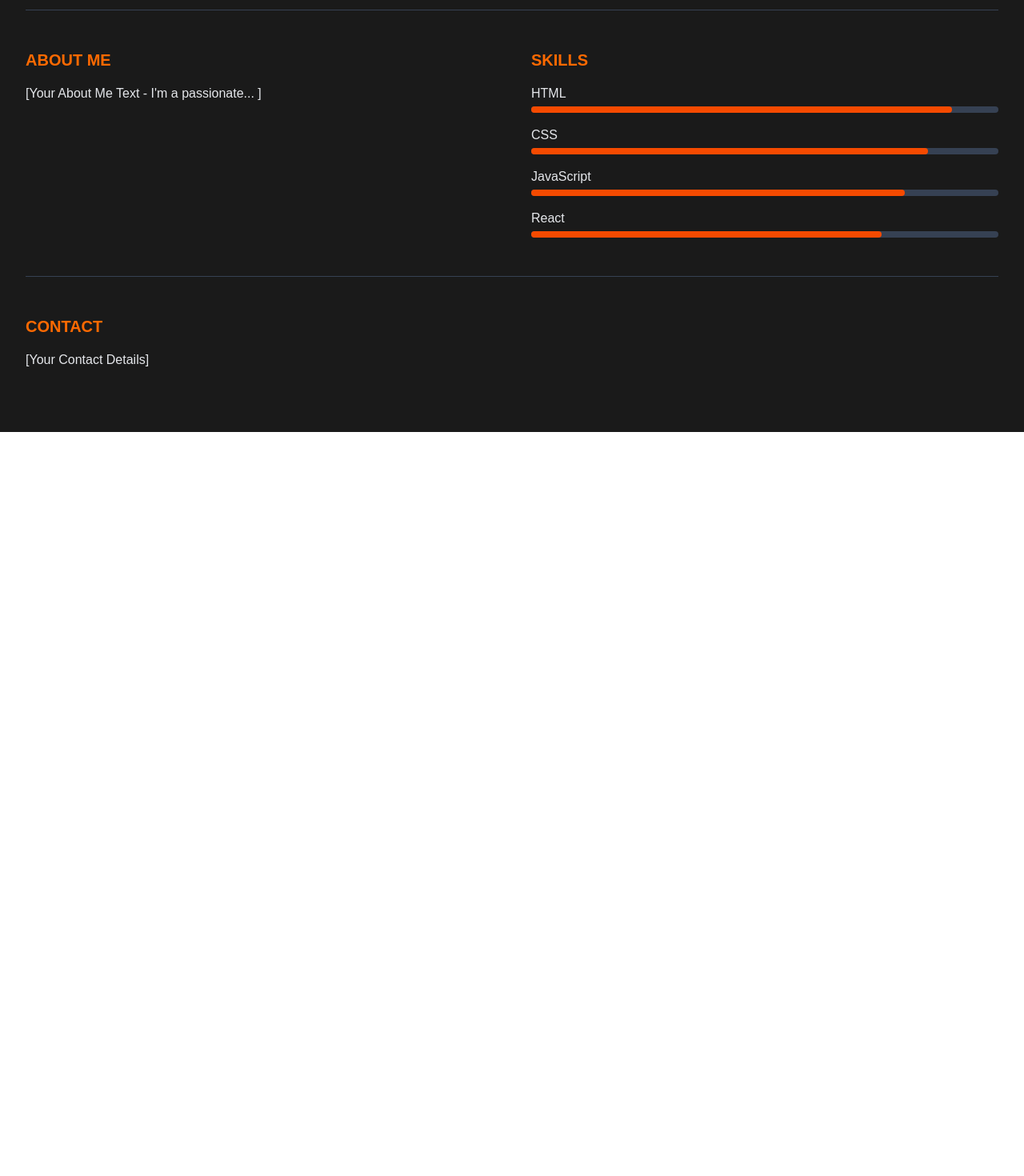
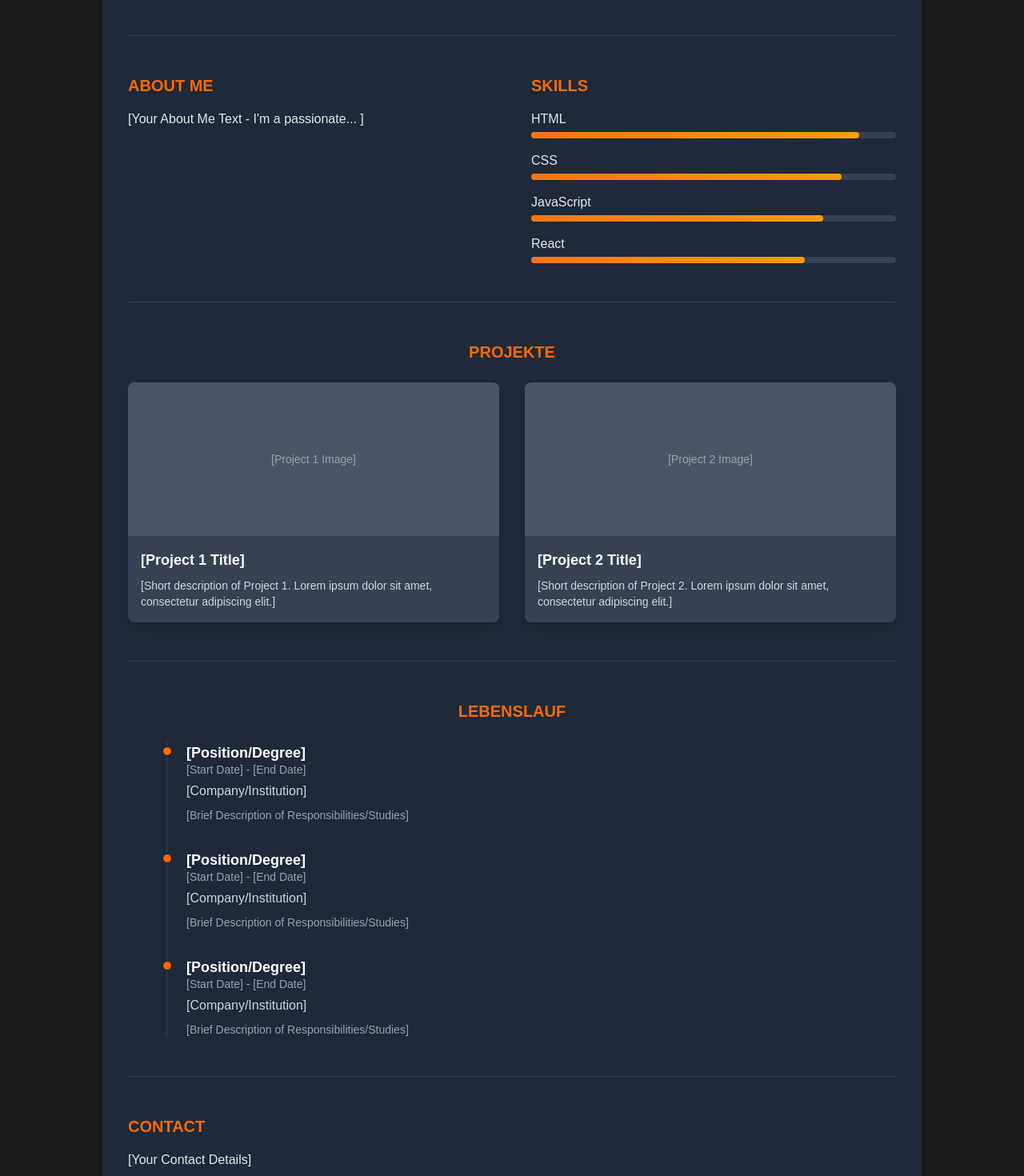
Before and after one commit to henri-7788/personalpage, a Next.js app: page / in a window 1280 px wide. Shown: the part 260-1730 px from the top of the page at 80% size. Before the commit the page ends 800 px from the top, so only its background shows below. Built offline with nearby package versions, Linux system fonts and the light colour scheme.

Commit message:
Refactor homepage layout and enhance visibility features: added multiple useInView hooks for improved section visibility, created dynamic refs for skills, projects, and timeline items, and updated styling for a more cohesive design.

```diff
--- a/src/app/page.tsx
+++ b/src/app/page.tsx
@@ -5,9 +5,18 @@ import { useEffect } from 'react';
 import Image from "next/image";
 
 export default function Home() {
-  // Use the useInView hook for relevant sections if desired, or remove if not needed for this template
-  // Keeping the hooks for now, but the usage below will change significantly
+  // Use the useInView hook for relevant sections and elements
   const { ref: topRef, inView: topInView } = useInView({
+    triggerOnce: true,
+    threshold: 0.1,
+  });
+
+  const { ref: cvButtonRef, inView: cvButtonInView } = useInView({
+    triggerOnce: true,
+    threshold: 0.1,
+  });
+
+  const { ref: separator1Ref, inView: separator1InView } = useInView({
     triggerOnce: true,
     threshold: 0.1,
   });
@@ -17,14 +26,57 @@ export default function Home() {
     threshold: 0.1,
   });
 
+  const { ref: separator2Ref, inView: separator2InView } = useInView({
+    triggerOnce: true,
+    threshold: 0.1,
+  });
+
+  const { ref: projectsRef, inView: projectsInView } = useInView({
+    triggerOnce: true,
+    threshold: 0.1,
+  });
+
+  const { ref: separator3Ref, inView: separator3InView } = useInView({
+    triggerOnce: true,
+    threshold: 0.1,
+  });
+
+    const { ref: timelineRef, inView: timelineInView } = useInView({
+    triggerOnce: true,
+    threshold: 0.1,
+  });
+
+    const { ref: separator4Ref, inView: separator4InView } = useInView({
+    triggerOnce: true,
+    threshold: 0.1,
+  });
+
+
   const { ref: contactRef, inView: contactInView } = useInView({
     triggerOnce: true,
     threshold: 0.1,
   });
 
+  // Ref for the entire framed content area
+  const { ref: framedContentRef, inView: framedContentInView } = useInView({
+    triggerOnce: true,
+    threshold: 0.05, // Trigger when 5% of the element is visible
+  });
+
+  // Create refs for each skill item dynamically or individually
+  const skillRefs = Array.from({ length: 4 }).map(() => useInView({ triggerOnce: true, threshold: 0.1 }));
+
+  // Create refs for each project item
+  const projectRefs = Array.from({ length: 2 }).map(() => useInView({ triggerOnce: true, threshold: 0.1 })); // Example: 2 projects
+
+  // Create refs for each timeline item
+  const timelineItemRefs = Array.from({ length: 3 }).map(() => useInView({ triggerOnce: true, threshold: 0.1 })); // Example: 3 timeline items
+
 
   return (
-    <div className="min-h-screen bg-[#1a1a1a] text-gray-200 p-6 sm:p-8">
+    <div className="min-h-screen bg-[#1a1a1a] text-gray-200 p-4 sm:p-8 flex justify-center">
+      {/* Outer container for the framed effect */}
+      <div ref={framedContentRef} className={`transition-all duration-1000 ease-out ${framedContentInView ? 'opacity-100 translate-y-0' : 'opacity-0 translate-y-10'} w-full max-w-screen-lg bg-gray-800 bg-opacity-50 rounded-xl shadow-lg p-6 sm:p-8`}>
         <div className="container mx-auto">
 
           {/* Header Section */}
@@ -34,7 +86,7 @@ export default function Home() {
               <p className="text-orange-500 text-lg mb-2">Hello, I'm</p>
               <h1 className="text-4xl sm:text-5xl font-bold text-white mb-4">Henri</h1> {/* Using your name here */}
               {/* Download CV Button */}
-            <button className="bg-orange-600 hover:bg-orange-700 text-white font-semibold py-3 px-6 rounded-full shadow-lg transition duration-300">
+              <button ref={cvButtonRef} className={`transition-all duration-700 ease-out ${cvButtonInView ? 'opacity-100 translate-y-0' : 'opacity-0 translate-y-10'} bg-orange-600 hover:bg-orange-700 text-white font-semibold py-3 px-6 rounded-full shadow-lg transition duration-300`}>
                 Download CV
               </button>
             </div>
@@ -47,7 +99,7 @@ export default function Home() {
           </section>
 
           {/* Separator Line */}
-        <hr className="border-t border-gray-700 mb-12" />
+          <hr ref={separator1Ref} className={`transition-all duration-700 ease-out ${separator1InView ? 'opacity-100' : 'opacity-0'} border-t border-gray-700 mb-12`} />
 
           {/* About Me and Skills Section */}
           <section ref={aboutSkillsRef} className={`transition-all duration-700 ease-out ${aboutSkillsInView ? 'opacity-100 translate-y-0' : 'opacity-0 translate-y-10'} flex flex-col md:flex-row gap-12 mb-12`}>
@@ -62,34 +114,34 @@ export default function Home() {
               <h2 className="text-xl font-semibold mb-4 text-orange-500">SKILLS</h2>
               <div className="flex flex-col gap-4">
                 {/* Skill: HTML (Example Proficiency) */}
-              <div>
+                <div ref={skillRefs[0].ref} className={`transition-all duration-700 ease-out ${skillRefs[0].inView ? 'opacity-100 translate-y-0' : 'opacity-0 translate-y-10'}`}>
                   <span className="text-gray-200 block mb-1">HTML</span>
                   <div className="w-full bg-gray-700 rounded-full h-2">
-                  <div className="bg-orange-600 h-2 rounded-full" style={{ width: '90%' }}></div> {/* Adjust width for proficiency */}
+                    <div className="h-2 rounded-full" style={{ width: '90%', background: 'linear-gradient(to right, #f97316, #f59e0b)' }}></div> {/* Adjust width and gradient colors for proficiency */}
                   </div>
                 </div>
 
                 {/* Skill: CSS (Example Proficiency) */}
-              <div>
+                <div ref={skillRefs[1].ref} className={`transition-all duration-700 ease-out ${skillRefs[1].inView ? 'opacity-100 translate-y-0' : 'opacity-0 translate-y-10'}`}>
                   <span className="text-gray-200 block mb-1">CSS</span>
                   <div className="w-full bg-gray-700 rounded-full h-2">
-                  <div className="bg-orange-600 h-2 rounded-full" style={{ width: '85%' }}></div> {/* Adjust width for proficiency */}
+                    <div className="h-2 rounded-full" style={{ width: '85%', background: 'linear-gradient(to right, #f97316, #f59e0b)' }}></div> {/* Adjust width and gradient colors for proficiency */}
                   </div>
                 </div>
 
                 {/* Skill: JavaScript (Example Proficiency) */}
-              <div>
+                <div ref={skillRefs[2].ref} className={`transition-all duration-700 ease-out ${skillRefs[2].inView ? 'opacity-100 translate-y-0' : 'opacity-0 translate-y-10'}`}>
                   <span className="text-gray-200 block mb-1">JavaScript</span>
                   <div className="w-full bg-gray-700 rounded-full h-2">
-                  <div className="bg-orange-600 h-2 rounded-full" style={{ width: '80%' }}></div> {/* Adjust width for proficiency */}
+                    <div className="h-2 rounded-full" style={{ width: '80%', background: 'linear-gradient(to right, #f97316, #f59e0b)' }}></div> {/* Adjust width and gradient colors for proficiency */}
                   </div>
                 </div>
 
                 {/* Skill: React (Example Proficiency) */}
-              <div>
+                <div ref={skillRefs[3].ref} className={`transition-all duration-700 ease-out ${skillRefs[3].inView ? 'opacity-100 translate-y-0' : 'opacity-0 translate-y-10'}`}>
                   <span className="text-gray-200 block mb-1">React</span>
                   <div className="w-full bg-gray-700 rounded-full h-2">
-                  <div className="bg-orange-600 h-2 rounded-full" style={{ width: '75%' }}></div> {/* Adjust width for proficiency */}
+                    <div className="h-2 rounded-full" style={{ width: '75%', background: 'linear-gradient(to right, #f97316, #f59e0b)' }}></div> {/* Adjust width and gradient colors for proficiency */}
                   </div>
                 </div>
 
@@ -99,7 +151,101 @@ export default function Home() {
           </section>
 
           {/* Separator Line */}
-        <hr className="border-t border-gray-700 mb-12" />
+          <hr ref={separator2Ref} className={`transition-all duration-700 ease-out ${separator2InView ? 'opacity-100' : 'opacity-0'} border-t border-gray-700 mb-12`} />
+
+          {/* Projekte Section */}
+          <section ref={projectsRef} className={`transition-all duration-700 ease-out ${projectsInView ? 'opacity-100 translate-y-0' : 'opacity-0 translate-y-10'} mb-12`}>
+            <h2 className="text-xl font-semibold mb-6 text-orange-500 text-center">PROJEKTE</h2>
+
+            {/* Projects Grid/List */}
+            <div className="grid grid-cols-1 md:grid-cols-2 gap-8">
+
+              {/* Example Project 1 */}
+              <div ref={projectRefs[0].ref} className={`transition-all duration-700 ease-out ${projectRefs[0].inView ? 'opacity-100 translate-y-0' : 'opacity-0 translate-y-10'} bg-gray-700 bg-opacity-50 rounded-lg shadow-lg overflow-hidden`}>
+                {/* Project Image Placeholder */}
+                <div className="w-full h-48 bg-gray-600 flex items-center justify-center text-gray-400 text-sm">
+                  [Project 1 Image]
+                </div>
+                <div className="p-4">
+                  <h3 className="text-lg font-semibold text-white mb-2">[Project 1 Title]</h3>
+                  <p className="text-gray-300 text-sm">[Short description of Project 1. Lorem ipsum dolor sit amet, consectetur adipiscing elit.]</p>
+                </div>
+              </div>
+
+              {/* Example Project 2 */}
+               <div ref={projectRefs[1].ref} className={`transition-all duration-700 ease-out ${projectRefs[1].inView ? 'opacity-100 translate-y-0' : 'opacity-0 translate-y-10'} bg-gray-700 bg-opacity-50 rounded-lg shadow-lg overflow-hidden`}>
+                {/* Project Image Placeholder */}
+                <div className="w-full h-48 bg-gray-600 flex items-center justify-center text-gray-400 text-sm">
+                  [Project 2 Image]
+                </div>
+                <div className="p-4">
+                  <h3 className="text-lg font-semibold text-white mb-2">[Project 2 Title]</h3>
+                  <p className="text-gray-300 text-sm">[Short description of Project 2. Lorem ipsum dolor sit amet, consectetur adipiscing elit.]</p>
+                </div>
+              </div>
+
+              {/* Add more projects here */}
+
+            </div>
+          </section>
+
+          {/* Separator Line before Contact */}
+          <hr ref={separator3Ref} className={`transition-all duration-700 ease-out ${separator3InView ? 'opacity-100' : 'opacity-0'} border-t border-gray-700 mb-12`} />
+
+          {/* Lebenslauf Section (Timeline) */}
+          <section ref={timelineRef} className={`transition-all duration-700 ease-out ${timelineInView ? 'opacity-100 translate-y-0' : 'opacity-0 translate-y-10'} mb-12`}>
+             <h2 className="text-xl font-semibold mb-6 text-orange-500 text-center">LEBENSLAUF</h2>
+
+            {/* Timeline Container */}
+            <div className="relative border-l border-gray-700 ml-4 md:ml-12">
+
+              {/* Timeline Item Example 1 */}
+              <div ref={timelineItemRefs[0].ref} className={`transition-all duration-700 ease-out ${timelineItemRefs[0].inView ? 'opacity-100 translate-y-0' : 'opacity-0 translate-y-10'} mb-8 flex items-start`}>
+                {/* Timeline Point */}
+                <div className="absolute w-3 h-3 bg-orange-500 rounded-full mt-1.5 -left-1.5 border border-gray-900"></div>
+                {/* Timeline Content */}
+                <div className="ml-6">
+                  <h3 className="text-lg font-semibold text-white">[Position/Degree]</h3>
+                  <time className="block mb-2 text-sm font-normal leading-none text-gray-400">[Start Date] - [End Date]</time>
+                  <p className="mb-2 text-base font-normal text-gray-300">[Company/Institution]</p>
+                  <p className="text-sm font-normal text-gray-400">[Brief Description of Responsibilities/Studies]</p>
+                </div>
+              </div>
+
+              {/* Timeline Item Example 2 */}
+               <div ref={timelineItemRefs[1].ref} className={`transition-all duration-700 ease-out ${timelineItemRefs[1].inView ? 'opacity-100 translate-y-0' : 'opacity-0 translate-y-10'} mb-8 flex items-start`}>
+                {/* Timeline Point */}
+                <div className="absolute w-3 h-3 bg-orange-500 rounded-full mt-1.5 -left-1.5 border border-gray-900"></div>
+                {/* Timeline Content */}
+                <div className="ml-6">
+                  <h3 className="text-lg font-semibold text-white">[Position/Degree]</h3>
+                  <time className="block mb-2 text-sm font-normal leading-none text-gray-400">[Start Date] - [End Date]</time>
+                  <p className="mb-2 text-base font-normal text-gray-300">[Company/Institution]</p>
+                  <p className="text-sm font-normal text-gray-400">[Brief Description of Responsibilities/Studies]</p>
+                </div>
+              </div>
+
+              {/* Timeline Item Example 3 */}
+               <div ref={timelineItemRefs[2].ref} className={`transition-all duration-700 ease-out ${timelineItemRefs[2].inView ? 'opacity-100 translate-y-0' : 'opacity-0 translate-y-10'} mb-8 flex items-start`}>
+                {/* Timeline Point */}
+                <div className="absolute w-3 h-3 bg-orange-500 rounded-full mt-1.5 -left-1.5 border border-gray-900"></div>
+                {/* Timeline Content */}
+                <div className="ml-6">
+                  <h3 className="text-lg font-semibold text-white">[Position/Degree]</h3>
+                  <time className="block mb-2 text-sm font-normal leading-none text-gray-400">[Start Date] - [End Date]</time>
+                  <p className="mb-2 text-base font-normal text-gray-300">[Company/Institution]</p>
+                  <p className="text-sm font-normal text-gray-400">[Brief Description of Responsibilities/Studies]</p>
+                </div>
+              </div>
+
+              {/* Add more timeline items here */}
+
+            </div>
+          </section>
+
+          {/* Separator Line before Contact */}
+          <hr ref={separator4Ref} className={`transition-all duration-700 ease-out ${separator4InView ? 'opacity-100' : 'opacity-0'} border-t border-gray-700 mb-12`} />
+
 
           {/* Contact Section */}
           <section ref={contactRef} className={`transition-all duration-700 ease-out ${contactInView ? 'opacity-100 translate-y-0' : 'opacity-0 translate-y-10'} mb-8`}>
@@ -112,5 +258,6 @@ export default function Home() {
 
         </div>
       </div>
+    </div>
   );
 }
```
Lines whose indentation alone changed are shown as unchanged.
